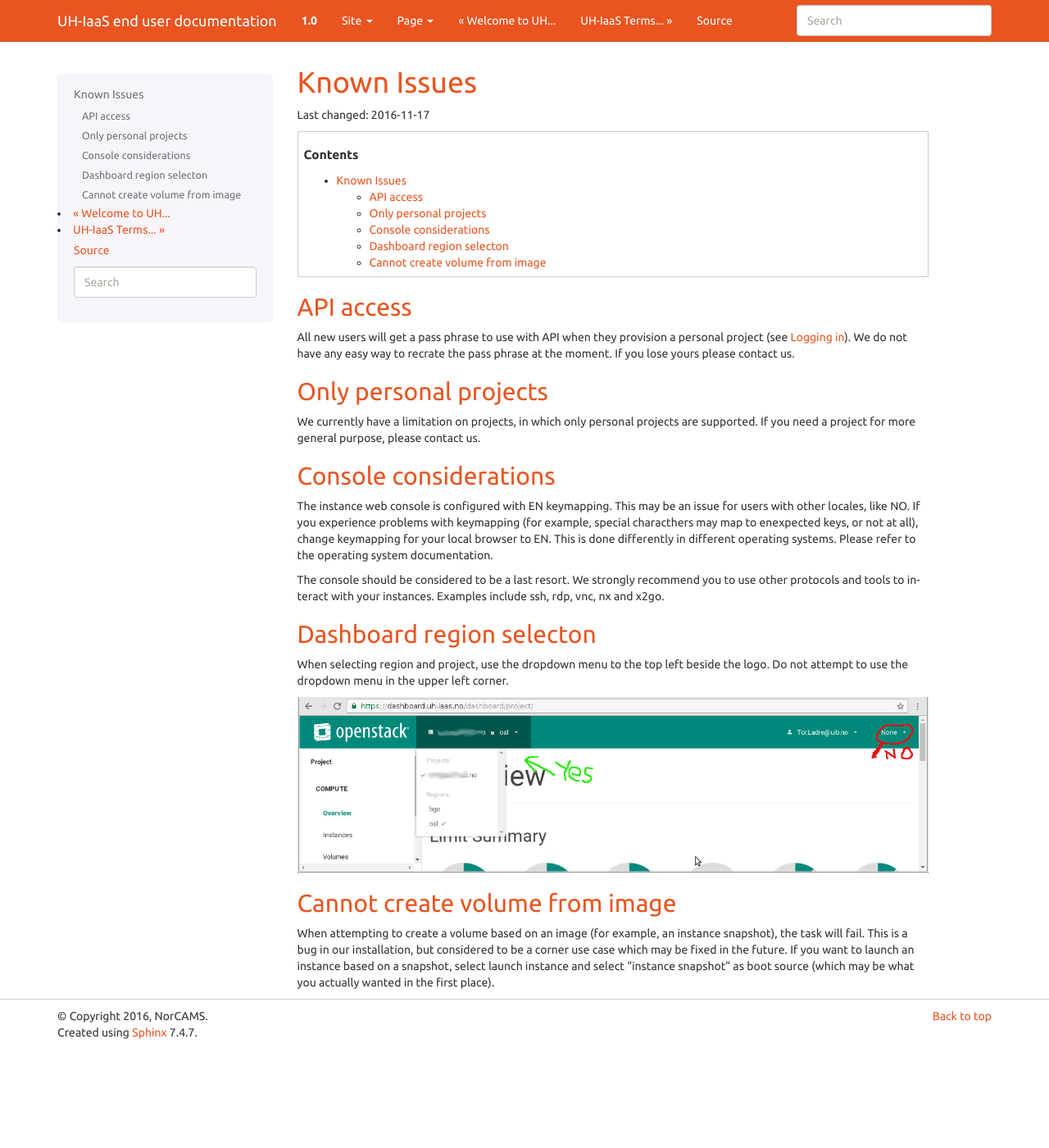
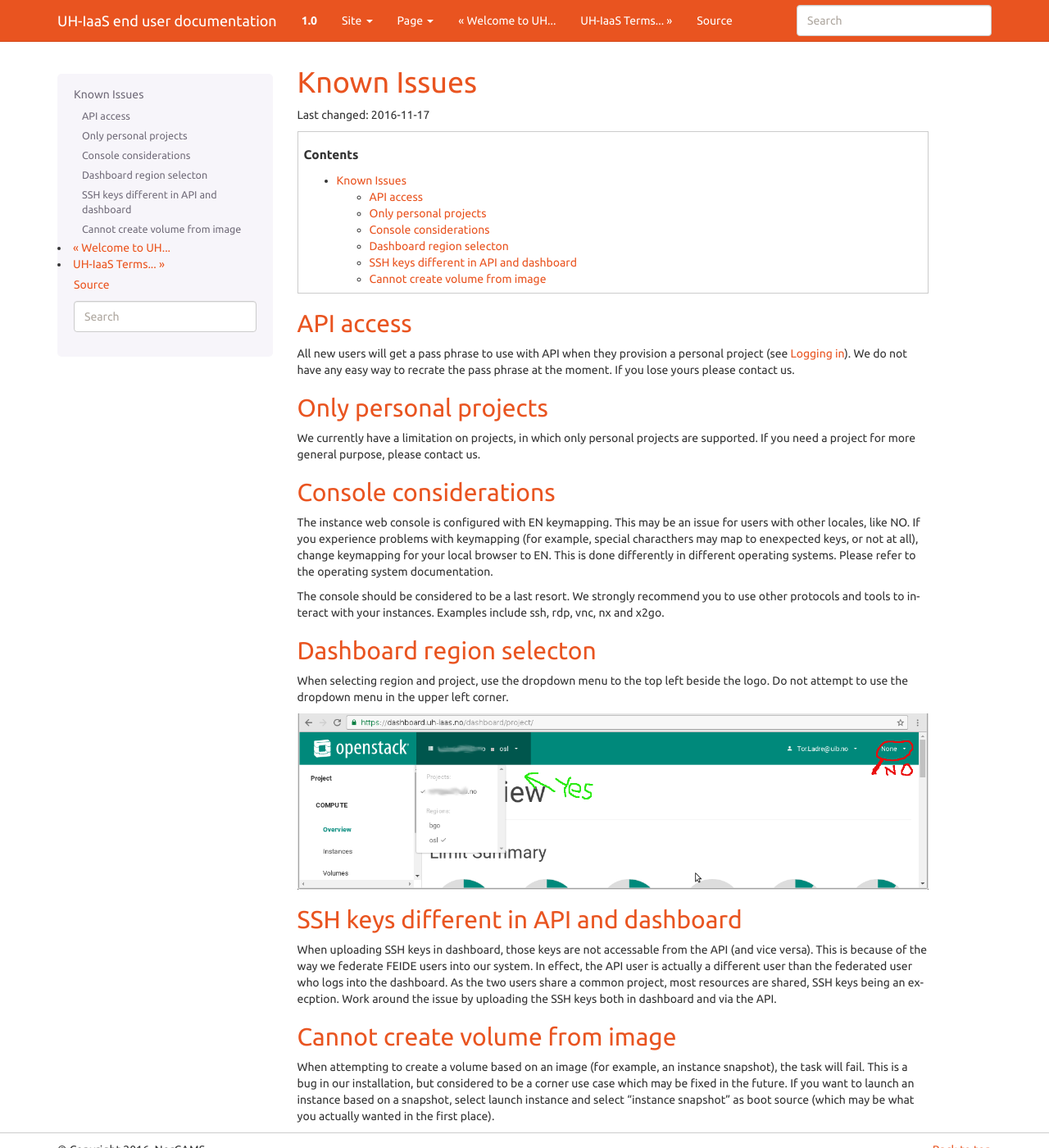
Before and after one commit to norcams/docs-enduser, a Sphinx documentation site: the page built from docs/known-issues.rst, in a window 1280 px wide and 1400 px high. Shown: the whole window at 82% size. Built offline with Sphinx 7.4.7, drawn with Linux system fonts in a browser that asks for light colours.

Commit message:
Add ssh keys as a known issue

```diff
--- a/docs/known-issues.rst
+++ b/docs/known-issues.rst
@@ -50,6 +50,18 @@ corner.
    :alt: Dashboard region selection
 
 
+SSH keys different in API and dashboard
+---------------------------------------
+
+When uploading SSH keys in dashboard, those keys are not accessable from the
+API (and vice versa). This is because of the way we federate FEIDE users into
+our system. In effect, the API user is actually a different user than the
+federated user who logs into the dashboard. As the two users share a common
+project, most resources are shared, SSH keys being an execption.
+Work around the issue by uploading the SSH keys both in dashboard and via
+the API.
+
+
 Cannot create volume from image
 -------------------------------
 
```
